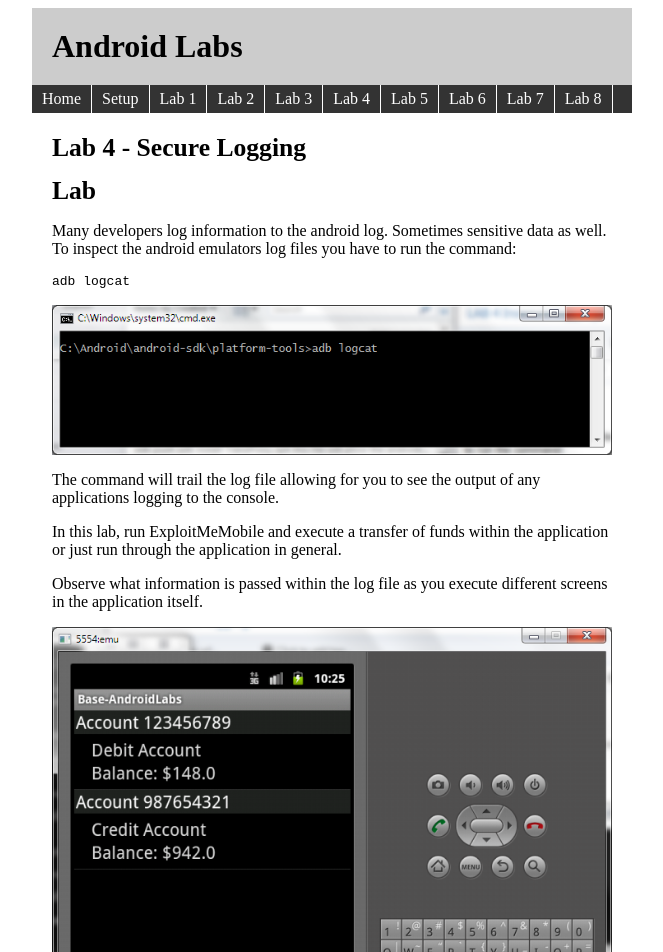
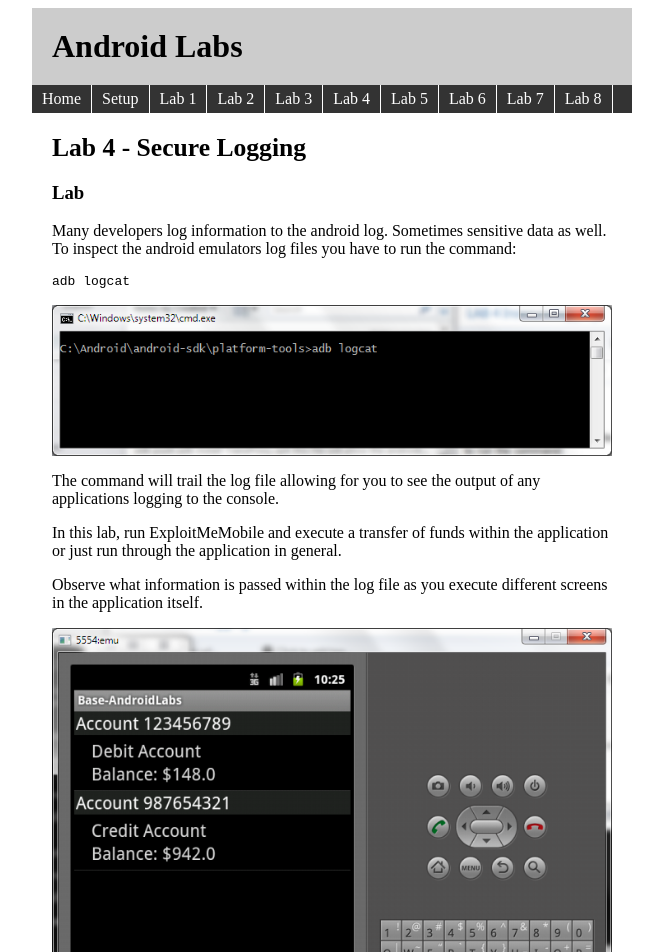
Before and after one commit to SecurityCompass/AndroidLabs, a Jekyll site: the page built from lab4.markdown, in a window 1280 px wide. Shown: the top 952 px of the page, without its empty margins (308-971 px from the left). Built offline with Jekyll 4.4.1, drawn with Linux system fonts in a browser that asks for light colours.

Commit message:
displaying code properly

```diff
--- a/lab2.markdown
+++ b/lab2.markdown
@@ -3,7 +3,7 @@
 title: Lab 2 - Parameter Manipulation
 ---
 
-## Lab
+### Lab
 
 The parameter manipulation lab is contained within the bank transfer section.
 
@@ -80,7 +80,7 @@
 money without losing any.  If you reset the application and login as
 the other user, you will see they lost money.
 
-## Solution
+### Solution
 
 The solution here is the same as it would be in a regular web app, we
 have to perform some validation on the server.  You can see how it is
--- a/lab3.markdown
+++ b/lab3.markdown
@@ -3,7 +3,7 @@
 title: Lab 3 - Insecure file storage
 ---
 
-## Lab
+### Lab
 
 Mobile apps today do a lot of crazy things.  Often, it is a necessity
 for a developer to store files on the device itself, but there are
@@ -50,7 +50,7 @@
 
 We could also simply just read the HTML file right away, disclosing information about the user's bank account and statements.
 
-## Solution
+### Solution
 
 The key lies in setting the permission flags on the sensitive files.
 Obviously an attacker with root access (or an application that can
@@ -63,7 +63,7 @@
 store it on the sdcard:
 
 {% highlight java %}
-` FileOutputStream outputFileStream = openFileOutput(Long
+FileOutputStream outputFileStream = openFileOutput(Long
                 .toString(System.currentTimeMillis())
                 + ".html", MODE_PRIVATE);
 {% endhighlight %}
--- a/lab4.markdown
+++ b/lab4.markdown
@@ -3,7 +3,7 @@
 title: Lab 4 - Secure Logging
 ---
 
-## Lab
+### Lab
 
 Many developers log information to the android log.  Sometimes sensitive data as well.   To inspect the android emulators log files you have to run the command:
 
@@ -21,11 +21,11 @@
 
 Visit the account screen and observe the logcat output.
 
-![view console](img/44_viewconsolelog.png)
+![view console](img/4_viewconsolelog.png)
 
 You can see that the account information is being logged to the logcat file.
 
-## Solution
+### Solution
 
 It's important to be aware of what you are logging and only log
 non-sensitive information.  Verbose log output is very useful for
--- a/lab5.markdown
+++ b/lab5.markdown
@@ -3,7 +3,7 @@
 title: Lab 5 - Basic Encryption
 ---
 
-## Lab
+### Lab
 
 In this lab we will extract some sensitive information from the
 filesystem of the device.  In this case the information we need will
```
